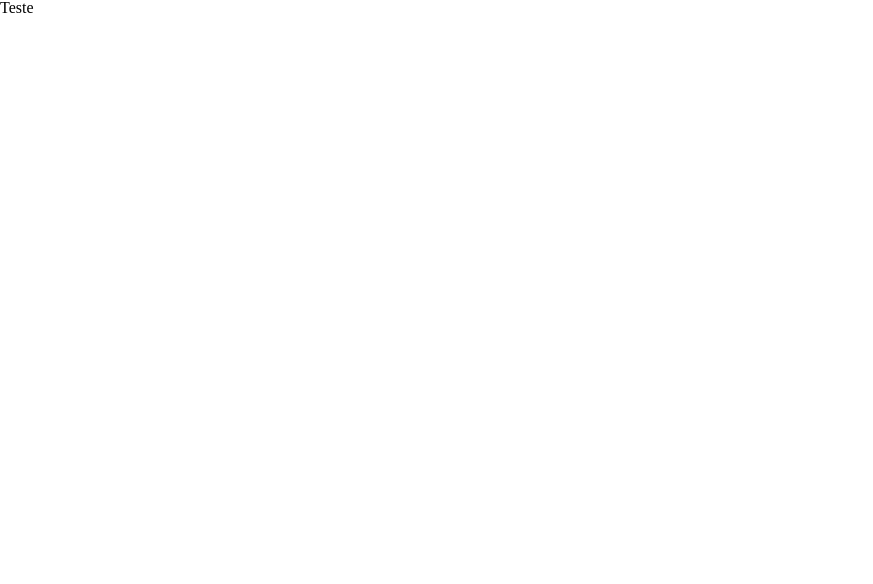
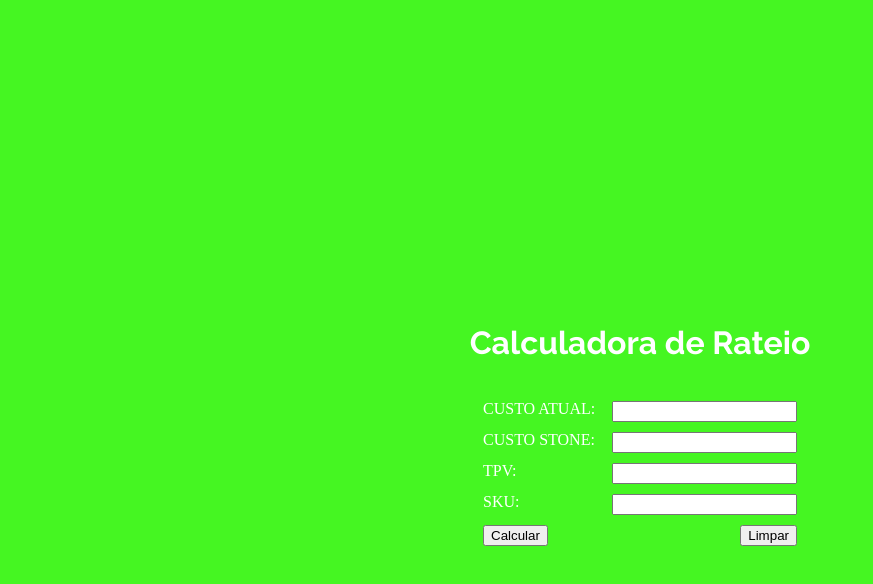
Before and after one commit to PauloGabrieel/Calculadora-rat, a JavaScript app: page / in a window 1280 px wide. Shown: the top 584 px of the page, without its empty margins (0-873 px from the left). Built offline with nearby package versions, Linux system fonts and the light colour scheme.

Commit message:
feat: cria formulário de entrada de dados

```diff
--- a/package.json
+++ b/package.json
@@ -5,7 +5,8 @@
   "dependencies": {
     "react": "^17.0.2",
     "react-dom": "^17.0.2",
-    "react-scripts": "^4.0.3"
+    "react-scripts": "^4.0.3",
+    "styled-components": "^5.3.5"
   },
   "scripts": {
     "start": "react-scripts start",
--- a/src/App.js
+++ b/src/App.js
@@ -1,7 +1,64 @@
-import reset from "./assets/styles/reset.css"
+import styled from "styled-components";
 
 export default function App(){
     return(
-        <h1>Teste </h1>
+        <Container>
+            <Title>Calculadora de Rateio</Title>
+            <form>
+                <div>
+                    <label htmlFor="campoAtual">CUSTO ATUAL:</label>
+                    <input id="campoAtual" type="number"></input>
+                </div>
+                <div>
+                    <label htmlFor="campoStone">CUSTO STONE:</label>
+                    <input id="campoStone" type="number"></input>
+                </div>
+                <div>
+                    <label htmlFor="campoTpv">TPV:</label>
+                    <input id="campoTpv" type="number"></input>
+                </div>
+                <div>
+                    <label htmlFor="campoSku">SKU:</label>
+                    <input id="campoSku" type="number"></input>
+                </div>
+            </form>
+            <ContainerButton>
+                <button>Calcular</button>
+                <button>Limpar</button>
+            </ContainerButton>
+        </Container>
     );
 };
+
+const Title = styled.h1`
+    font: 700 32px 'Raleway', sans-serif;
+    color: #FFFFFF;
+    margin-bottom: 30px;
+`
+const Container = styled.div`
+    padding:35px;
+    height: 100vh;
+    background-color: #45F622;
+    display: flex;
+    flex-direction: column;
+    justify-content: center;
+    align-items: center;
+    gap: 10px;
+    color: #FFFFFF;
+
+    form{
+        max-width: 395px;
+        display: flex;
+        flex-direction: column;
+        gap: 10px;
+    };
+
+    div{
+        display: flex;
+        justify-content: space-between;
+        width: 314px;
+    }
+`;
+const ContainerButton = styled.div`
+
+`;
--- /dev/null
+++ b/src/assets/styles/style.css
@@ -0,0 +1,5 @@
+@import url('https://fonts.googleapis.com/css2?family=Raleway:wght@700&family=Roboto&display=swap');
+
+body{
+    background-color: #45F622;
+}
--- a/src/index.js
+++ b/src/index.js
@@ -1,4 +1,8 @@
 import ReactDOM from "react-dom";
+
+import "./assets/styles/reset.css"
+import "./assets/styles/style.css"
 import App from "./App.js";
 
+
 ReactDOM.render(<App />, document.querySelector(".root"));
```
Also changed, not shown: 1 other file (tests, documents, lock files or other folders).
